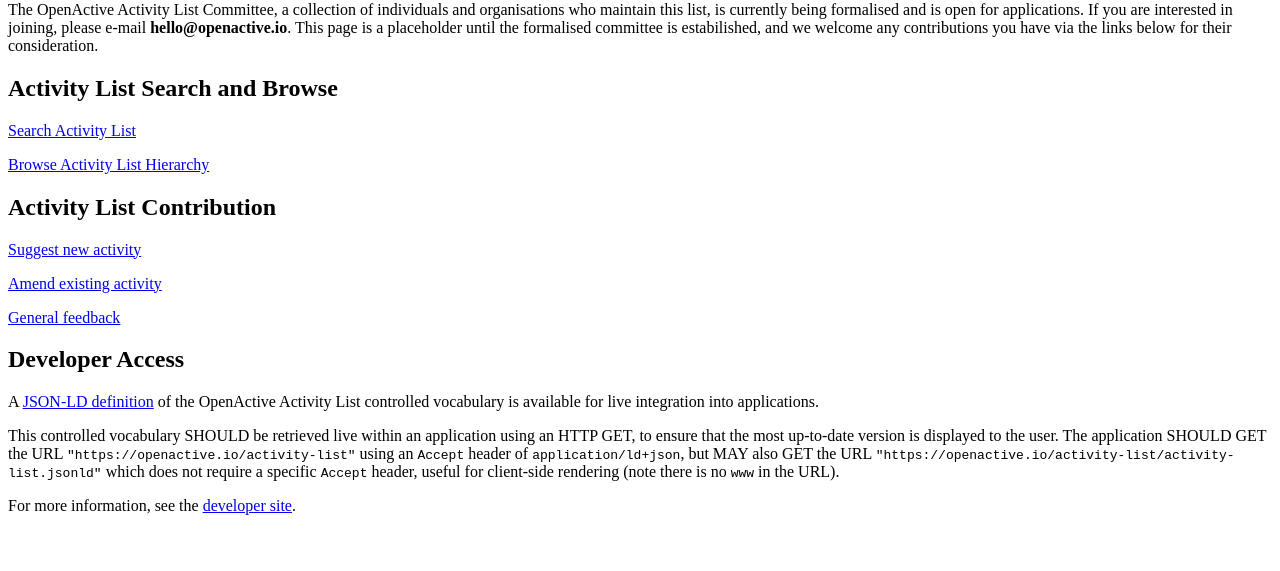
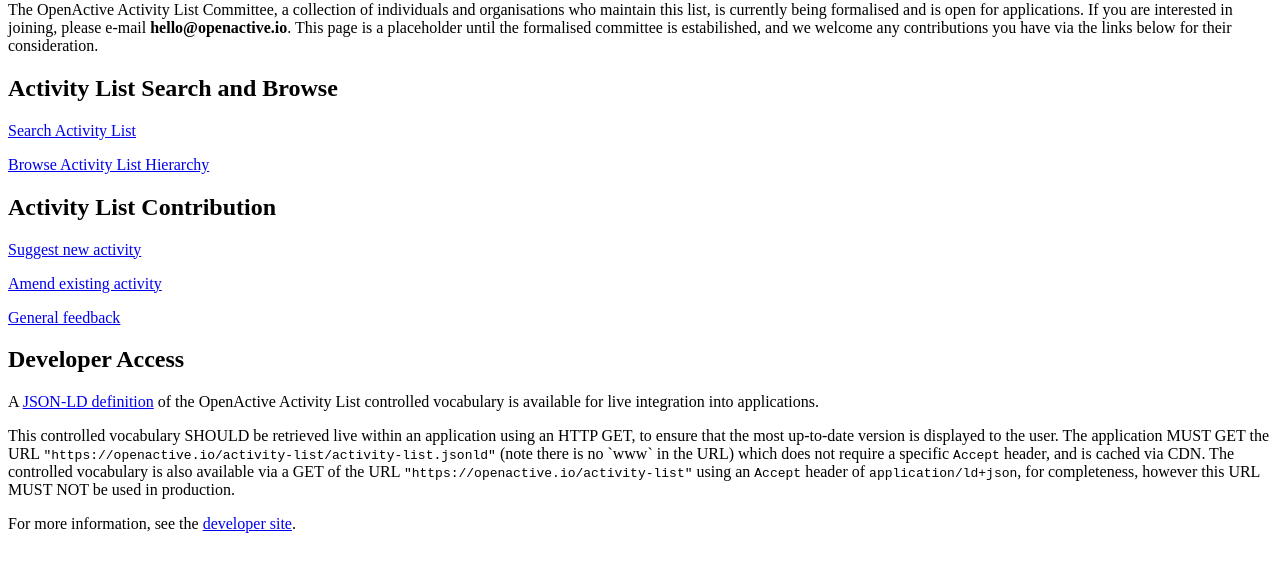
Before and after one commit to openactive-archive/activity-list-old, a plain HTML site: page index.html in a window 1280 px wide. Shown: the part 79-650 px from the top of the page. Drawn offline with Linux system fonts and the light colour scheme.

Commit message:
Updated with CDN

```diff
--- a/index.html
+++ b/index.html
@@ -16,7 +16,7 @@
   <p><a href="https://docs.google.com/forms/d/e/1FAIpQLScBajDxNFxX2NSR61jhiK3-viPpgwPTyX513Zf--d3GLOp5QQ/viewform">General feedback</a></p>
   <h2>Developer Access</h2>
   <p>A <a href="https://openactive.io/activity-list/activity-list.jsonld">JSON-LD definition</a> of the OpenActive Activity List controlled vocabulary is available for live integration into applications.</p>
-  <p>This controlled vocabulary SHOULD be retrieved live within an application using an HTTP GET, to ensure that the most up-to-date version is displayed to the user. The application SHOULD GET the URL <code class="highlighter-rouge">"https://openactive.io/activity-list"</code> using an <code class="highlighter-rouge">Accept</code> header of <code class="highlighter-rouge">application/ld+json</code>, but MAY also GET the URL <code class="highlighter-rouge">"https://openactive.io/activity-list/activity-list.jsonld"</code> which does not require a specific <code class="highlighter-rouge">Accept</code> header, useful for client-side rendering (note there is no <code class="highlighter-rouge">www</code> in the URL).</p>
+  <p>This controlled vocabulary SHOULD be retrieved live within an application using an HTTP GET, to ensure that the most up-to-date version is displayed to the user. The application MUST GET the URL <code class="highlighter-rouge">"https://openactive.io/activity-list/activity-list.jsonld"</code> (note there is no `www` in the URL) which does not require a specific <code class="highlighter-rouge">Accept</code> header, and is cached via CDN. The controlled vocabulary is also available via a GET of the URL <code class="highlighter-rouge">"https://openactive.io/activity-list"</code> using an <code class="highlighter-rouge">Accept</code> header of <code class="highlighter-rouge">application/ld+json</code>, for completeness, however this URL MUST NOT be used in production.</p>
   <p>For more information, see the <a href="https://developer.openactive.io/publishing-data/activity-list-references">developer site</a>.
 </body>
 </html>
```
